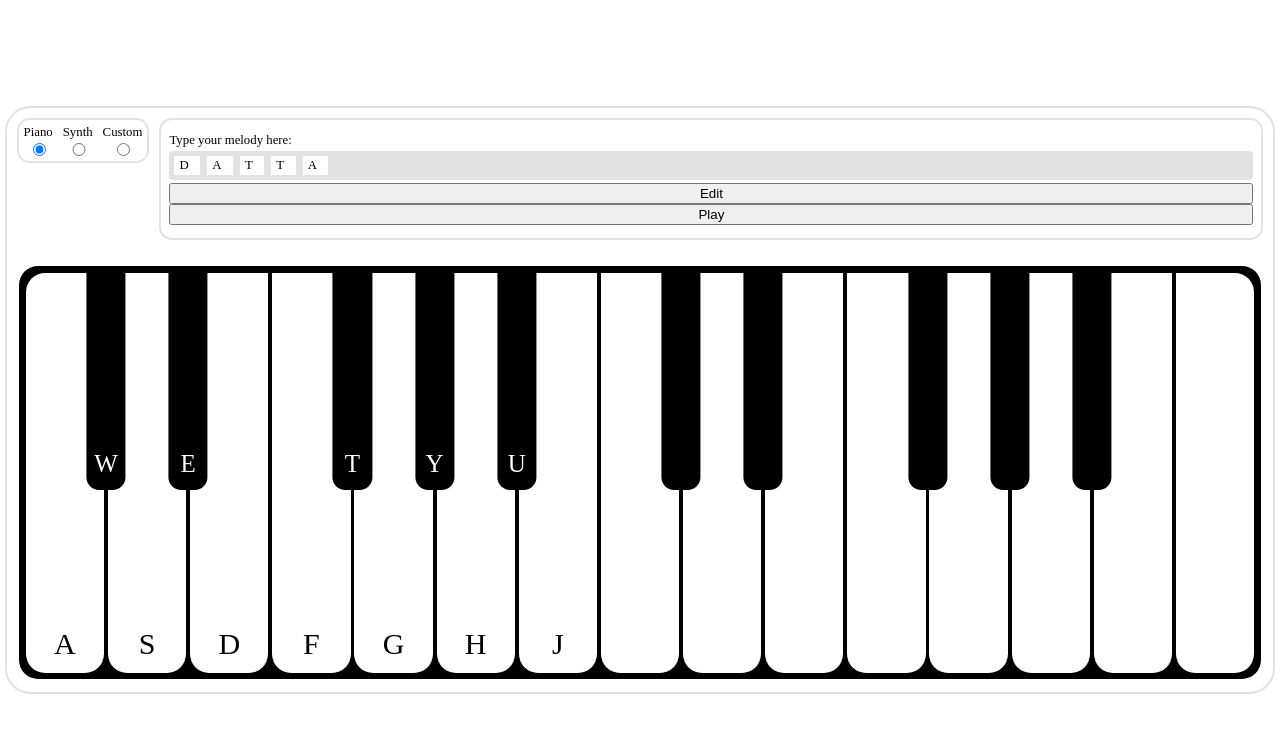
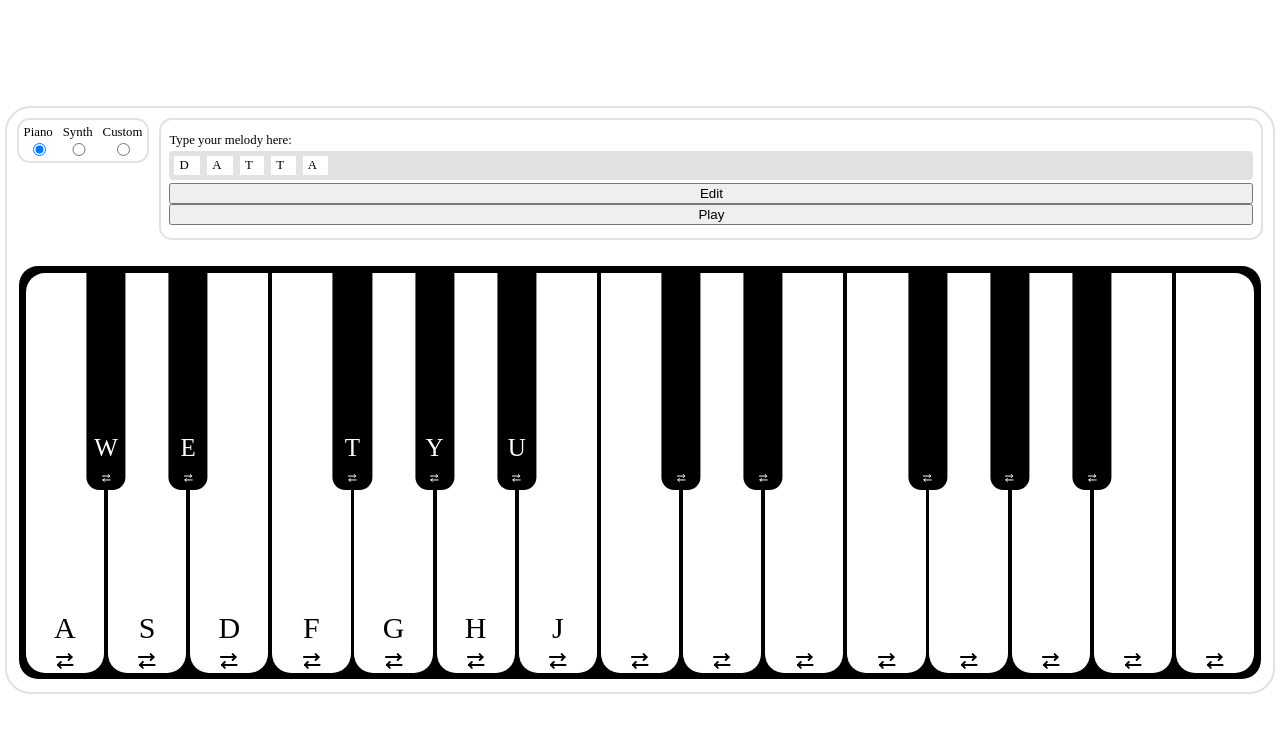
Before and after one commit to andrewfroze/virtual-music-kit, a website built with Vite: page index.html in a window 1280 px wide. Both pictures are taken after a click on the button "Play". Built offline with nearby package versions, Linux system fonts and the light colour scheme.

Commit message:
refactor: refactor active key logic and make key inactive on reassign key icon click

```diff
--- a/src/scripts/main.js
+++ b/src/scripts/main.js
@@ -86,6 +86,8 @@ function renderMelody() {
 
 function generateNotesElement(note, index) {
   const noteElement = document.createElement('div');
+  noteElement.draggable = true;
+  noteElement.dataset.index = index;
   noteElement.className = 'piano__control-panel__mode-panel-holder__melody-container__piano-melody-editor__note';
 
   const noteLabel = document.createElement('label');
@@ -104,7 +106,7 @@ function generateNotesElement(note, index) {
   return noteElement;
 }
 
- renderMelody();
+renderMelody();
 
 const pianoMelodyEditButton = document.createElement('button');
 pianoMelodyEditButton.textContent = melody.editMode ? 'Apply' : 'Edit';
@@ -179,6 +181,31 @@ const darkKeysHolder = document.createElement('div');
 darkKeysHolder.className = 'piano__keys-holder__dark-key-holder';
 pianoKeysHolder.append(darkKeysHolder);
 
+let reassignIconSvgDocument;
+
+async function loadReassignKeyIcon() {
+  const response = await fetch('/src/images/reassign-icon.svg');
+  const svgText = await response.text();
+  const parser = new DOMParser();
+  reassignIconSvgDocument = parser.parseFromString(svgText, 'image/svg+xml');
+}
+
+await loadReassignKeyIcon();
+
+function addReassignIcon(keyElement) {
+  const reassignKeyIcon = reassignIconSvgDocument.documentElement.cloneNode(true);
+  reassignKeyIcon.classList.add('piano__keys-holder__light-key__reassign-key-icon');
+  keyElement.append(reassignKeyIcon);
+}
+
+function highlightKeyWhileAction(keyElement, action) {
+  keyElement.classList.add('active');
+  action();
+  setTimeout(() => {
+    keyElement.classList.remove('active');
+  }, 150);
+}
+
 let currentDarkKeysGroupIndex = 0;
 let currentDarkKeyInsertedCount = 0;
 for (let i = 0; i < lightKeysCount; i += 1) {
@@ -187,8 +214,6 @@ for (let i = 0; i < lightKeysCount; i += 1) {
   lightKey.style.width = lightKeyWidth;
   lightKeys.push(lightKey);
   lightKeysHolder.append(lightKey);
-
-
 
   const assignedKey = keyboard.assignedLightKeys[i];
   const lightKeyAssignedKeyLabel = document.createElement('label');
@@ -199,8 +224,13 @@ for (let i = 0; i < lightKeysCount; i += 1) {
     assignedKey.assignNewElement(lightKey);
   }
 
-  lightKey.addEventListener('click', () => {
-    instrument.playNote(i);
+  addReassignIcon(lightKey);
+
+  lightKey.addEventListener('mousedown', (event) => {
+    if (event.target.closest('.piano__keys-holder__light-key__reassign-key-icon')) {
+      return;
+    }
+    highlightKeyWhileAction(lightKey, () => instrument.playNote(i));
     if (assignedKey && melody.editMode) {
       melody.push(assignedKey);
       renderMelody();
@@ -222,8 +252,11 @@ for (let i = 0; i < lightKeysCount; i += 1) {
       darkKeys.push(darkKey);
       darkKeysHolder.append(darkKey);
 
-      darkKey.addEventListener('click', () => {
-        instrument.playSemitoneAfter(i - 1);
+      darkKey.addEventListener('mousedown', () => {
+        if (event.target.closest('.piano__keys-holder__light-key__reassign-key-icon')) {
+          return;
+        }
+        highlightKeyWhileAction(darkKey, () => instrument.playSemitoneAfter(i - 1));
       });
 
       currentDarkKeyInsertedCount += 1;
@@ -243,11 +276,15 @@ darkKeys.forEach((darkKey, i) => {
   darkKeyAssignedKeyLabel.className = 'piano__keys-holder__dark-key__assigned-key-label';
   darkKeyAssignedKeyLabel.textContent = assignedKey ? assignedKey.getKeyLabel() : '';
   darkKey.append(darkKeyAssignedKeyLabel);
+  addReassignIcon(darkKey);
   if (assignedKey) {
     assignedKey.assignNewElement(darkKey);
   }
 
-  darkKey.addEventListener('click', () => {
+  darkKey.addEventListener('mousedown', (event) => {
+    if (event.target.closest('.piano__keys-holder__light-key__reassign-key-icon')) {
+      return;
+    }
     if (melody.editMode && assignedKey) {
       melody.push(assignedKey);
       renderMelody();
--- a/src/scripts/piano-keys.js
+++ b/src/scripts/piano-keys.js
@@ -1,5 +1,5 @@
 function dispatchKeyDownEvent(keyElement) {
-  keyElement.dispatchEvent(new MouseEvent('click'));
+  keyElement.dispatchEvent(new MouseEvent('mousedown'));
   keyElement.classList.add('active');
 }
 
--- a/src/styles/main.scss
+++ b/src/styles/main.scss
@@ -206,16 +206,16 @@ body {
   border-bottom-left-radius: 1.5vw;
   border-bottom-right-radius: 1.5vw;
   display: flex;
-  justify-content: center;
-  align-items: flex-end;
+  flex-direction: column;
+  justify-content: flex-end;
+  align-items: center;
   cursor: pointer;
 
   &:hover {
     background-color: $piano-light-key-hover-color;
   }
 
-  &.active,
-  &:active {
+  &.active {
     background-color: $piano-light-key-active-color;
   }
 }
@@ -237,16 +237,17 @@ body {
   border-bottom-right-radius: 1vw;
   transform: translateX(-50%);
   display: flex;
-  justify-content: center;
-  align-items: flex-end;
+  flex-direction: column;
+  justify-content: flex-end;
+  align-items: center;
   cursor: pointer;
+  color: $piano-dark-key-assigned-key-text-color;
 
   &:hover {
     background-color: $piano-dark-key-hover-color;
   }
 
-  &.active,
-  &:active {
+  &.active {
     background-color: $piano-dark-key-active-color;
   }
 }
@@ -255,7 +256,6 @@ body {
 .piano__keys-holder__light-key__assigned-key-label {
   aspect-ratio: 1 / 1;
   padding: 4px;
-  margin-bottom: 1vh;
   display: flex;
   justify-content: center;
   align-items: center;
@@ -270,10 +270,18 @@ body {
 
 .piano__keys-holder__dark-key__assigned-key-label {
   font-size: clamp(8px, 2vw, 25px);
-  color: $piano-dark-key-assigned-key-text-color;
 }
 
 .piano__control-panel__mode-panel-holder__melody-container {
   display: flex;
   flex-direction: column;
 }
+
+.piano__keys-holder__light-key__reassign-key-icon,
+.piano__keys-holder__light-key__reassign-key-icon {
+  width: 30%;
+
+  &:hover {
+    color: red;
+  }
+}
```
Also changed, not shown: src/images/reassign-icon.svg (added).
